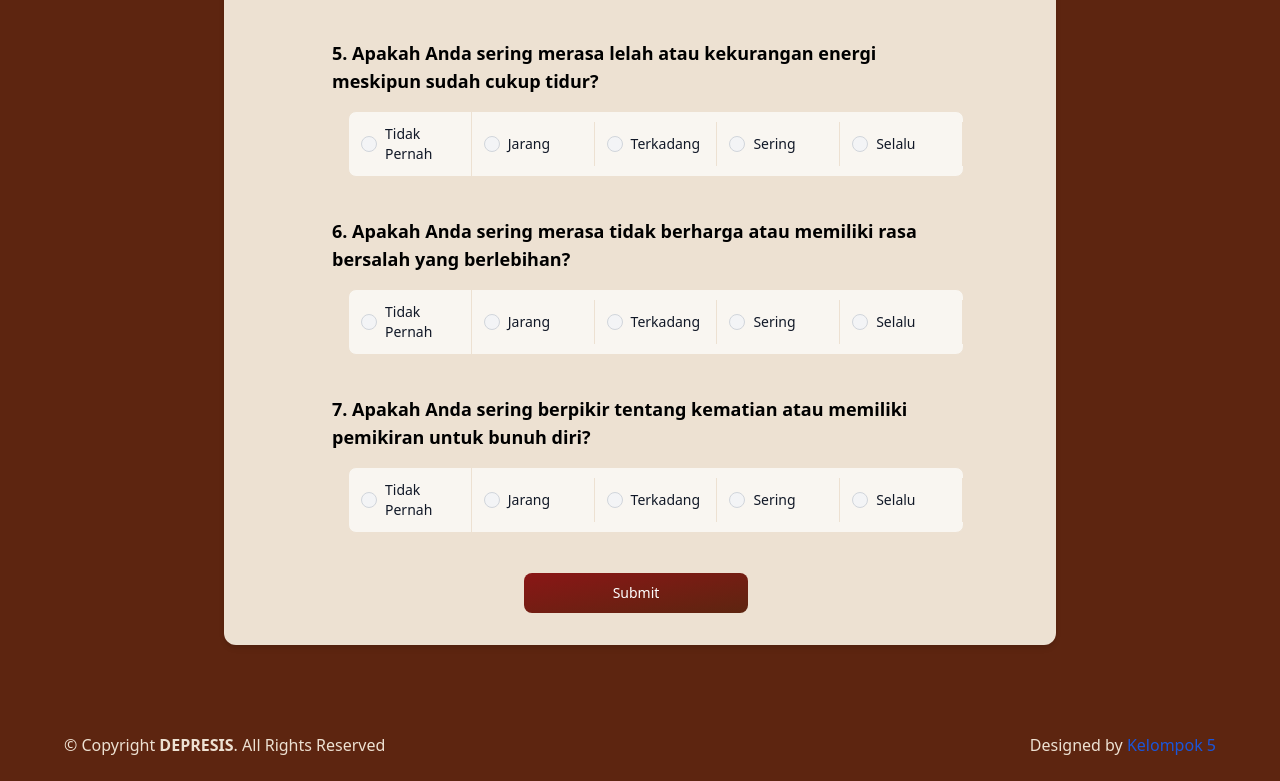
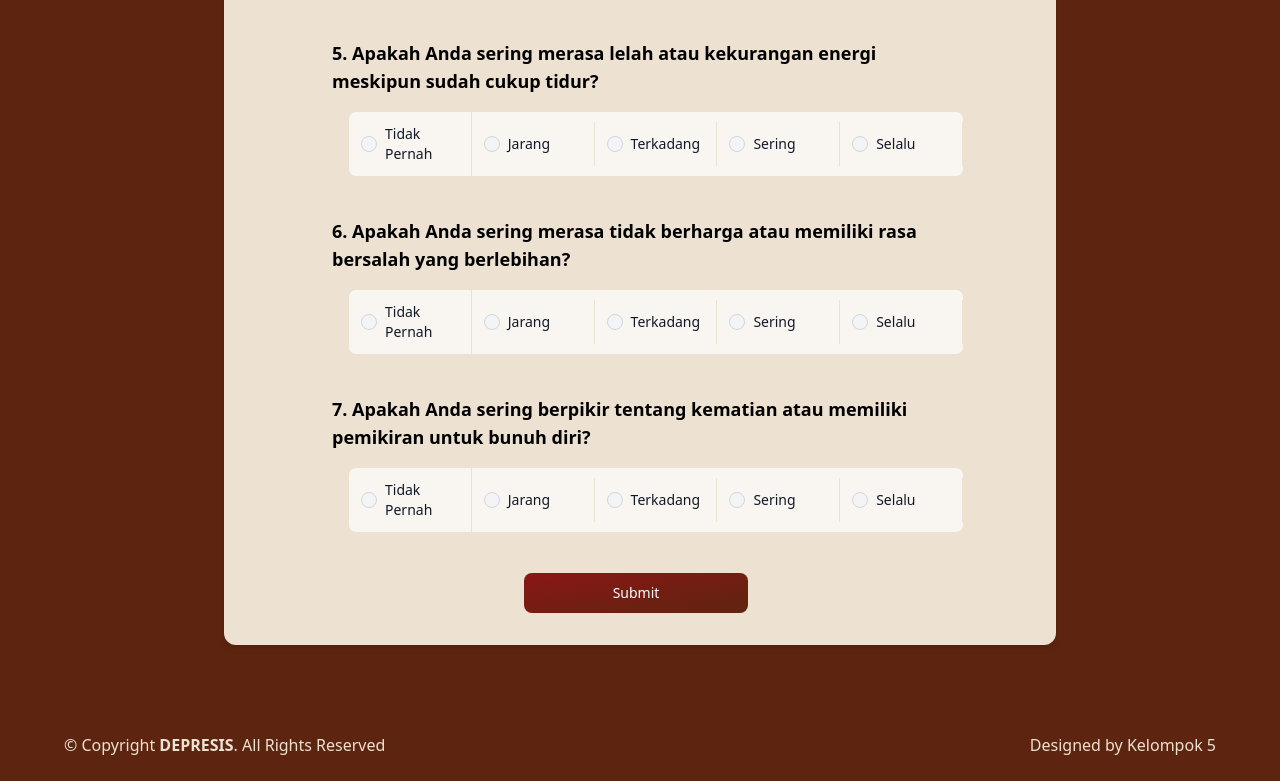
Before and after one commit to SofiaFei/Depresis, a React (Vite) app: page /Quiz in a window 1280 px wide. Shown: the part 817-1598 px from the top of the page. Built offline with nearby package versions, Linux system fonts and the light colour scheme.

Commit message:
style: styling

```diff
--- a/src/components/Footer.jsx
+++ b/src/components/Footer.jsx
@@ -8,7 +8,7 @@ const Footer = () => {
         &copy; Copyright <strong><span>DEPRESIS</span></strong>. All Rights Reserved
       </div>
       <div class="credits px-16">
-        Designed by <a class="text-blue-700" href="">Kelompok 5</a>
+        Designed by <a class="">Kelompok 5</a>
       </div>
     </div>
   </footer>
--- a/src/components/Navbar.jsx
+++ b/src/components/Navbar.jsx
@@ -43,7 +43,7 @@ const Navbar = () => {
             <li>
               <a
                 href="/"
-                class="block bg-merahtua py-2 pl-3 pr-4 text-krim rounded md:bg-transparent md:hover:text-blue-700 md:p-0 "
+                class="block bg-merahtua py-2 pl-3 pr-4 text-krim rounded md:bg-transparent md:hover:text-blue-700 md:p-0 transition duration-0 hover:duration-300"
                 aria-current="page"
               >
                 Home
@@ -51,8 +51,8 @@ const Navbar = () => {
             </li>
             <li>
               <a
-                href="/Diagnosa"
-                class="block bg-merahtua py-2 pl-3 pr-4 text-krim rounded md:hover:bg-transparent md:border-0 md:hover:text-blue-700 md:p-0 dark:text-white md:dark:hover:text-blue-500 dark:hover:bg-gray-700 dark:hover:text-white md:dark:hover:bg-transparent"
+                href="/Quiz"
+                class="block bg-merahtua py-2 pl-3 pr-4 text-krim rounded md:hover:bg-transparent md:border-0 md:hover:text-blue-700 md:p-0 dark:text-white md:dark:hover:text-blue-500 dark:hover:bg-gray-700 dark:hover:text-white md:dark:hover:bg-transparent transition duration-0 hover:duration-300"
               >
                 Diagnosa
               </a>
```
